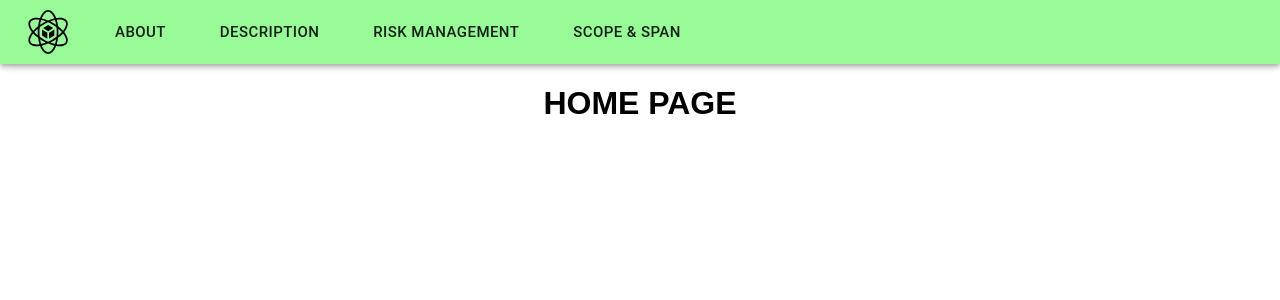
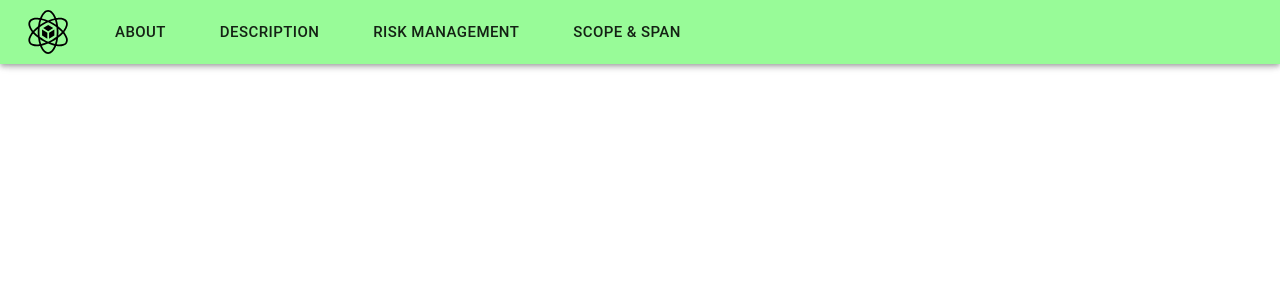
Before and after one commit to Colomba03/ChemCamApp.github.io, a React (Create React App) app: page / in a window 1280 px wide. Shown: the top 300 px of the page. Built offline with nearby package versions, Linux system fonts and the light colour scheme.

Commit message:
fix home page path

```diff
--- a/src/App.js
+++ b/src/App.js
@@ -1,8 +1,8 @@
 import { BrowserRouter as Router, Routes, Route, Link } from 'react-router-dom';
 import Navbar from './components/Navbar';
 import Home from './views/Home';
-import Description from './views/DescriptivePart';
 import About from './views/About';
+import Description from './views/Description';
 import Risks from './views/Risks';
 import ScopeSpan from './views/ScopeSpan';
 
@@ -10,13 +10,13 @@ function App() {
   return (
     <Router>
       <Navbar />
-        <Link to="/"></Link>
+        <Link to="/chemcamapp.github.io"></Link>
         <Link to="/about"></Link>
         <Link to="/description"></Link>
         <Link to="/risks"></Link>
         <Link to="/scopespan"></Link>
         <Routes>
-          <Route exact path="/" element={<Home />} />
+          <Route exact path="/chemcamapp.github.io" element={<Home />} />
           <Route exact path="/about" element={<About />} />
           <Route exact path="/description" element={<Description />} />
           <Route exact path="/risks" element={<Risks />} />
--- a/src/components/Navbar.js
+++ b/src/components/Navbar.js
@@ -14,7 +14,7 @@ function Navbar() {
     <div>
       <AppBar style={{ backgroundColor: "palegreen", zIndex: 1, cursor: "pointer" }}>
         <Toolbar>
-          <GiMaterialsScience fontSize={48} color="black" onClick={() => navigate("/")} />
+          <GiMaterialsScience fontSize={48} color="black" onClick={() => navigate("/chemcamapp.github.io")} />
           {pages.map((page, pathIndex) => (
               <Button key={page} size="large" style={{marginLeft: 32}} onClick={() => navigate(paths[pathIndex])} >{page}</Button>
           ))}
```
Also changed, not shown: src/views/Description.js (renamed from src/views/DescriptivePart.js).
